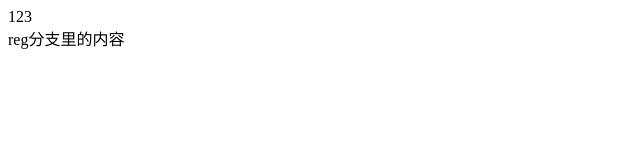
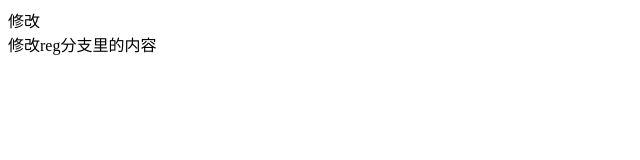
Before and after one commit to clubasd/gitPractice, a plain HTML site: page index.html in a window 1280 px wide. Shown: the whole page, without its empty margins (0-640 px from the left). Drawn offline with Linux system fonts and the light colour scheme.

Commit message:
开发完成

```diff
--- a/index.html
+++ b/index.html
@@ -7,7 +7,7 @@
     <title>小学生</title>
   </head>
   <body>
-    <div>123</div>
-    <div>reg分支里的内容</div>
+    <div>修改</div>
+    <div>修改reg分支里的内容</div>
   </body>
 </html>
```
